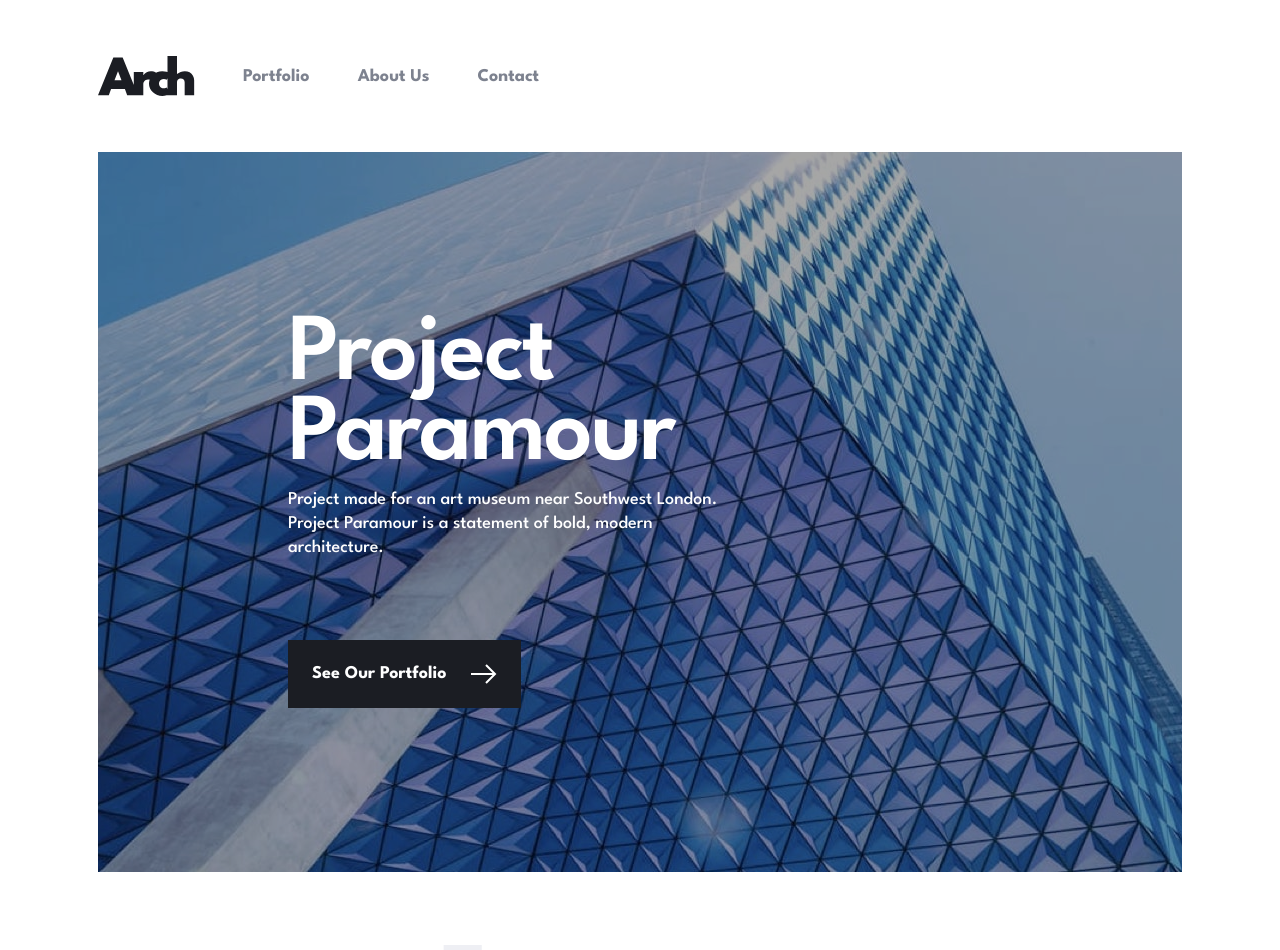
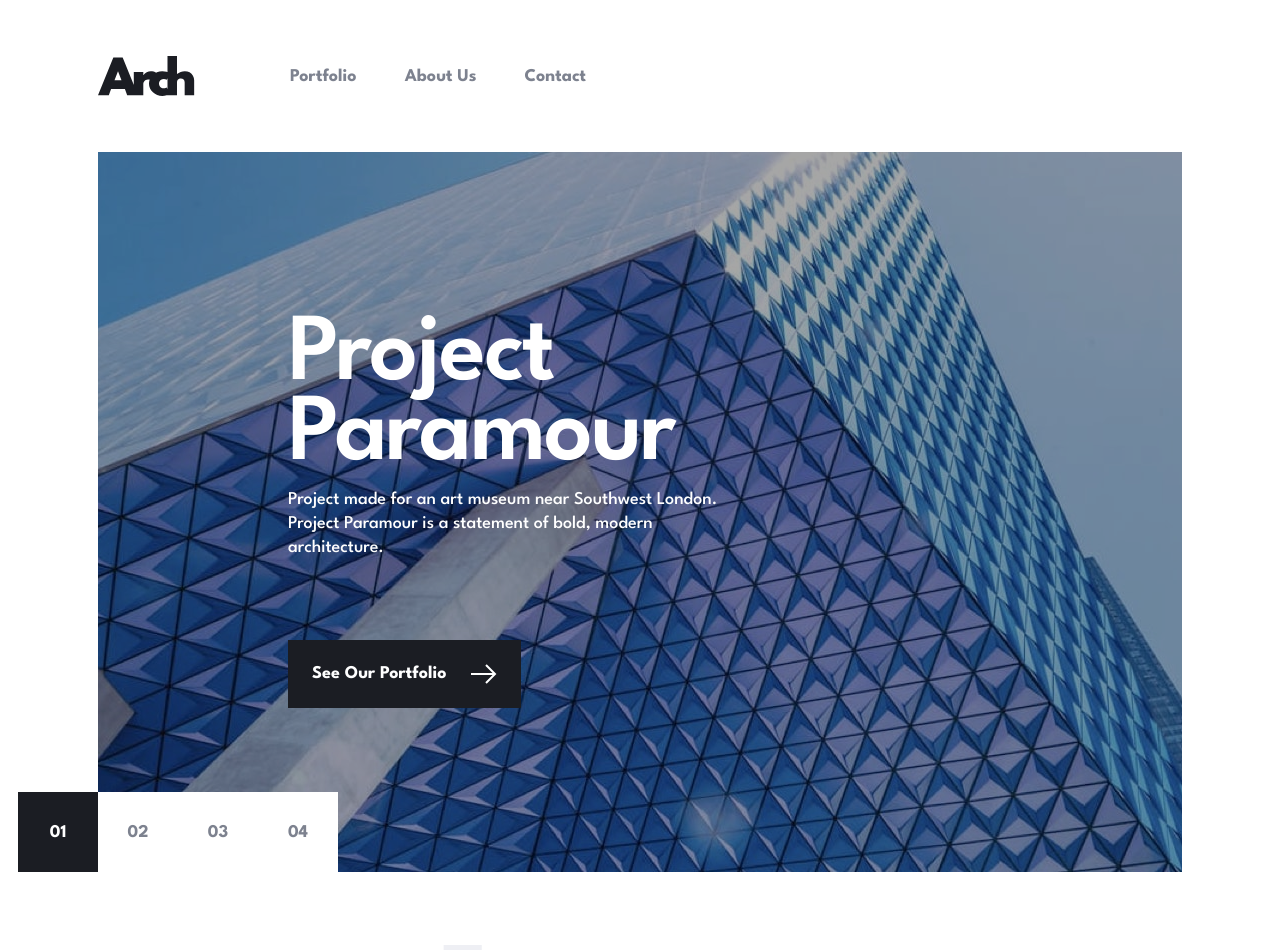
Before and after one commit to David-Henery4/Arch-Studio-website, a React (Vite) app: page / in a window 1280 px wide. Shown: the top 950 px of the page. Built offline with nearby package versions, Linux system fonts and the light colour scheme.

Commit message:
hero-project-switcher-feature

```diff
--- a/src/components/home/AboutCTA.jsx
+++ b/src/components/home/AboutCTA.jsx
@@ -9,7 +9,7 @@ const AboutCTA = () => {
       </h3>
       <a
         href="#"
-        className="relative px-8 py-6 bg-veryDarkBlue text-white font-bold text-bodyText inline-flex justify-center items-center gap-6"
+        className="relative px-8 py-6 bg-veryDarkBlue text-white font-bold text-bodyText inline-flex justify-center items-center gap-6 hover:bg-darkGrey"
       >
         About Us
         <span>
--- /dev/null
+++ b/src/components/home/ActiveHeroProject.jsx
@@ -0,0 +1,34 @@
+import {PortfolioCTA} from "../../components"
+
+
+const ActiveHeroProject = ({id,name,desc,img}) => {
+  const {mob,tab,desk} = img
+  return (
+    <>
+      <picture>
+        <source srcSet={desk} media="(min-width: 56.25em)" />
+        <source srcSet={tab} media="(min-width: 46.25em)" />
+        <img
+          className="absolute top-0 left-0
+        w-full h-full object-cover"
+          srcSet={mob}
+          src={mob}
+          alt="hero showing a company project"
+        />
+      </picture>
+      <div className="relative z-20 h-full w-full flex flex-col justify-center items-start gap-20">
+        <div className="grid gap-3 ">
+          <h1 className="max-w-[455px] text-xtraLrgHeadingMob leading-xtraLrgHeadingMob tracking-xtraLrgHeadingMob font-semibold smTab:text-lrgHeading smTab:leading-lrgHeading smTab:tracking-lrgMedHeading">
+            {name}
+          </h1>
+          <p className="text-bodyText leading-bodyText max-w-md font-medium">
+            {desc}
+          </p>
+        </div>
+        <PortfolioCTA />
+      </div>
+    </>
+  );
+}
+
+export default ActiveHeroProject
--- a/src/components/home/Hero.jsx
+++ b/src/components/home/Hero.jsx
@@ -1,41 +1,34 @@
-import {
-  paramourMobHeroImg,
-  paramourTabHeroImg,
-  paramourDeskHeroImg,
-} from "../../assets/home";
-import { ArrowIcon } from "../../assets/icons";
-import {PortfolioCTA} from "../../components"
+import heroProjectData from "../../miscData/heroProjectData";
+import { ActiveHeroProject } from "../../components";
+import { useState } from "react";
 
 const Hero = () => {
-  // use project data objects to display,
-  // different projects text & images
-  // with index being used to select the
-  // correct one.
+  const [activeProjectId, setActiveProjectId] = useState(1);
+  const [activeProject, setActiveProject] = useState(heroProjectData[0]);
+  //
   return (
     <section className="col-start-1 col-end-13 w-full min-h-[560px] p-8 relative text-white smTab:min-h-[720px] mdTab:col-start-2 mdTab:col-end-12 tab:p-14 desk:px-[190px]">
       <div className="absolute top-0 left-0 w-full h-full bg-[#000000] opacity-[.35] z-10"></div>
-      <picture>
-        <source srcSet={paramourDeskHeroImg} media="(min-width: 56.25em)" />
-        <source srcSet={paramourTabHeroImg} media="(min-width: 46.25em)" />
-        <img
-          className="absolute top-0 left-0
-        w-full h-full object-cover"
-          srcSet={paramourMobHeroImg}
-          src={paramourMobHeroImg}
-          alt="hero showing a company project"
-        />
-      </picture>
-      <div className="relative z-20 h-full w-full flex flex-col justify-center items-start gap-20">
-        <div className="grid gap-3 ">
-          <h1 className="max-w-[385px] text-xtraLrgHeadingMob leading-xtraLrgHeadingMob tracking-xtraLrgHeadingMob font-semibold smTab:text-lrgHeading smTab:leading-lrgHeading smTab:tracking-lrgMedHeading">
-            Project Paramour
-          </h1>
-          <p className="text-bodyText leading-bodyText max-w-md font-medium">
-            Project made for an art museum near Southwest London. Project
-            Paramour is a statement of bold, modern architecture.
-          </p>
-        </div>
-        <PortfolioCTA />
+      <ActiveHeroProject {...activeProject} />
+      <div className="hidden absolute bottom-0 -left-20 justify-center items-center z-40 lap:flex">
+        {heroProjectData.map((pro, i) => {
+          return (
+            <div
+              key={pro?.id}
+              className={`w-20 h-20 grid place-items-center text-bodyText leading-[25px] font-bold hover:cursor-pointer ${
+                activeProjectId === pro?.id
+                  ? "bg-veryDarkBlue text-white"
+                  : "bg-white text-mediumGrey hover:bg-veryLightGrey"
+              }`}
+              onClick={() => {
+                setActiveProject(heroProjectData[i]);
+                setActiveProjectId(pro?.id);
+              }}
+            >
+              <p>0{pro?.id}</p>
+            </div>
+          );
+        })}
       </div>
     </section>
   );
--- a/src/components/index.js
+++ b/src/components/index.js
@@ -5,7 +5,10 @@ import AllProjectsBtn from "./reused/AllProjectsBtn";
 import Navbar from "./shared/Navbar";
 import Footer from "./shared/Footer";
 // HOME
+// Hero
 import Hero from "./home/Hero";
+import ActiveHeroProject from "./home/ActiveHeroProject";
+//
 import Welcome from "./home/Welcome";
 import AboutCTA from "./home/AboutCTA";
 import Featured from "./home/Featured";
@@ -18,7 +21,10 @@ export{
   Navbar,
   Footer,
   // HOME
+  // hero
   Hero,
+  ActiveHeroProject,
+  //
   Welcome,
   AboutCTA,
   Featured,
--- a/src/components/reused/AllProjectsBtn.jsx
+++ b/src/components/reused/AllProjectsBtn.jsx
@@ -4,7 +4,7 @@ const AllProjectsBtn = ({isMob}) => {
   //
   return (
     <button
-      className={`h-[72px] inline-flex justify-center items-center bg-veryDarkBlue text-white gap-6  text-bodyText leading-bodyText font-bold ${
+      className={`h-[72px] inline-flex justify-center items-center bg-veryDarkBlue text-white gap-6  text-bodyText leading-bodyText font-bold hover:bg-darkGrey ${
         isMob ? "w-full tab:hidden" : "hidden w-[169px] tab:inline-flex"
       }
       `}
--- a/src/components/reused/PortfolioCTA.jsx
+++ b/src/components/reused/PortfolioCTA.jsx
@@ -2,7 +2,7 @@ import { ArrowIcon } from "../../assets/icons";
 
 const PortfolioCTA = () => {
   return (
-    <button className="text-white px-6 py-5 bg-veryDarkBlue flex justify-center items-center gap-6 text-lg font-bold">
+    <button className="text-white px-6 py-5 bg-veryDarkBlue flex justify-center items-center gap-6 text-lg font-bold hover:bg-darkGrey">
       See Our Portfolio
       <span>
         <ArrowIcon className="stroke-white" />
--- a/src/components/shared/Footer.jsx
+++ b/src/components/shared/Footer.jsx
@@ -7,15 +7,15 @@ const Footer = () => {
   return (
     <footer className="w-full col-start-1 col-end-13 grid grid-rows-footerMob tab:grid-cols-footerTab tab:grid-rows-[auto] lap:col-start-2 lap:col-end-12">
       <div className="w-full h-full row-start-2 row-end-3 col-start-1 col-end-2 bg-veryLightGrey tab:col-start-1 tab:col-end-2 tab:row-start-1 tab:row-end-2"></div>
-      <div className="w-full row-start-1 row-end-3 col-start-1 col-end-2 flex flex-col justify-center items-center gap-8 pb-12 tab:flex-row tab:justify-between tab:p-0 tab:col-start-1 tab:col-end-3 tab:row-start-1 tab:row-end-2">
+      <div className="w-full row-start-1 row-end-3 col-start-1 col-end-2 flex flex-col justify-center items-center gap-8 pb-12 tab:flex-row tab:justify-between tab:p-0 tab:col-start-1 tab:col-end-3 tab:row-start-1 tab:row-end-2 lap:gap-[85px]">
         <div className="w-[120px] h-[120px] bg-veryDarkBlue grid place-items-center">
           <Logo className="fill-white" />
         </div>
-        <ul className="flex flex-col justify-center items-center gap-8 text-mediumGrey text-bodyText leading-[25px] font-bold tab:flex-row">
-          {navigationData.map(nav => {
+        <ul className="flex flex-col justify-center items-center mr-auto gap-8 text-mediumGrey text-bodyText leading-[25px] font-bold tab:flex-row">
+          {navigationData.map((nav) => {
             return (
-              <li key={nav?.id}>
-                <Link to={nav?.link} >{nav?.name}</Link>
+              <li key={nav?.id} className="hover:text-veryDarkBlue">
+                <Link to={nav?.link}>{nav?.name}</Link>
               </li>
             );
           })}
--- a/src/components/shared/Navbar.jsx
+++ b/src/components/shared/Navbar.jsx
@@ -4,12 +4,12 @@ import { Link } from "react-router-dom";
 
 const Navbar = () => {
   return (
-    <nav className="col-start-2 col-end-12 py-8 flex justify-between items-center mdTab:justify-start mdTab:gap-12 tab:py-14">
+    <nav className="col-start-2 col-end-12 py-8 flex justify-between items-center mdTab:justify-start mdTab:gap-12 tab:py-14 tab:gap-20 smLap:gap-[95px]">
       <Logo className="fill-veryDarkBlue" />
       <ul className="hidden mdTab:flex justify-center items-end gap-12 text-bodyText leading-[25px] font-bold text-mediumGrey">
         {navigationData.map((nav) => {
           return (
-            <li key={nav?.id}>
+            <li key={nav?.id} className="hover:text-veryDarkBlue">
               <Link>{nav?.name}</Link>
             </li>
           );
--- a/src/miscData/heroProjectData.js
+++ b/src/miscData/heroProjectData.js
@@ -1,46 +1,62 @@
+import {
+  federalDeskHeroImg,
+  federalMobHeroImg,
+  federalTabHeroImg,
+  //
+  paramourDeskHeroImg,
+  paramourMobHeroImg,
+  paramourTabHeroImg,
+  //
+  seraphDeskHeroImg,
+  seraphMobHeroImg,
+  seraphTabHeroImg,
+  //
+  trinityDeskHeroImg,
+  trinityMobHeroImg,
+  trinityTabHeroImg
+} from "../assets/home";
 
-
-const heroProjectData =  [
+const heroProjectData = [
   {
     id: 1,
-    name: "",
-    desc: "",
+    name: "Project Paramour",
+    desc: "Project made for an art museum near Southwest London. Project Paramour is a statement of bold, modern architecture.",
     img: {
-      mob: "",
-      tab: "",
-      desk: "",
+      mob: paramourMobHeroImg,
+      tab: paramourTabHeroImg,
+      desk: paramourDeskHeroImg,
     },
   },
   {
     id: 2,
-    name: "",
-    desc: "",
+    name: "Seraph Station",
+    desc: "The Seraph Station project challenged us to design a unique station that would transport people through time. The result is a fresh and futuristic model inspired by space stations.",
     img: {
-      mob: "",
-      tab: "",
-      desk: "",
+      mob: seraphMobHeroImg,
+      tab: seraphTabHeroImg,
+      desk: seraphDeskHeroImg,
     },
   },
   {
     id: 3,
-    name: "",
-    desc: "",
+    name: "Federal II Tower",
+    desc: "A sequel theme project for a tower originally built in the 1800s. We achieved this with a striking look of brutal minimalism with modern touches.",
     img: {
-      mob: "",
-      tab: "",
-      desk: "",
+      mob: federalMobHeroImg,
+      tab: federalTabHeroImg,
+      desk: federalDeskHeroImg,
     },
   },
   {
     id: 4,
-    name: "",
-    desc: "",
+    name: "Trinity Bank Tower",
+    desc: "Trinity Bank challenged us to make a concept for a 84 story building located in the middle of a city with a high earthquake frequency. For this project we used curves to blend design and stability to meet our objectives.",
     img: {
-      mob: "",
-      tab: "",
-      desk: "",
+      mob: trinityMobHeroImg,
+      tab: trinityTabHeroImg,
+      desk: trinityDeskHeroImg,
     },
   },
-]
+];
 
-export default heroProjectData
+export default heroProjectData;
```
Also changed, not shown: src/assets/portfolio/index.js (+26 -2 lines).
